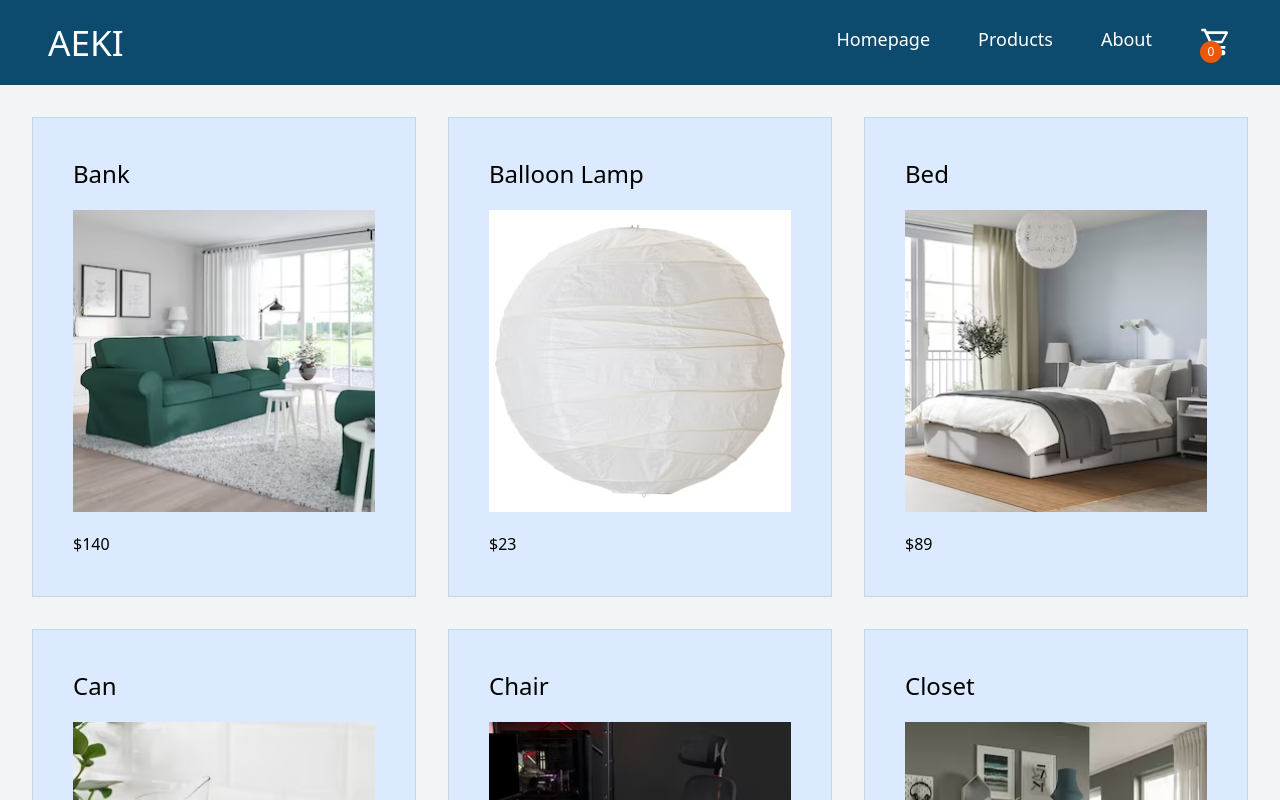
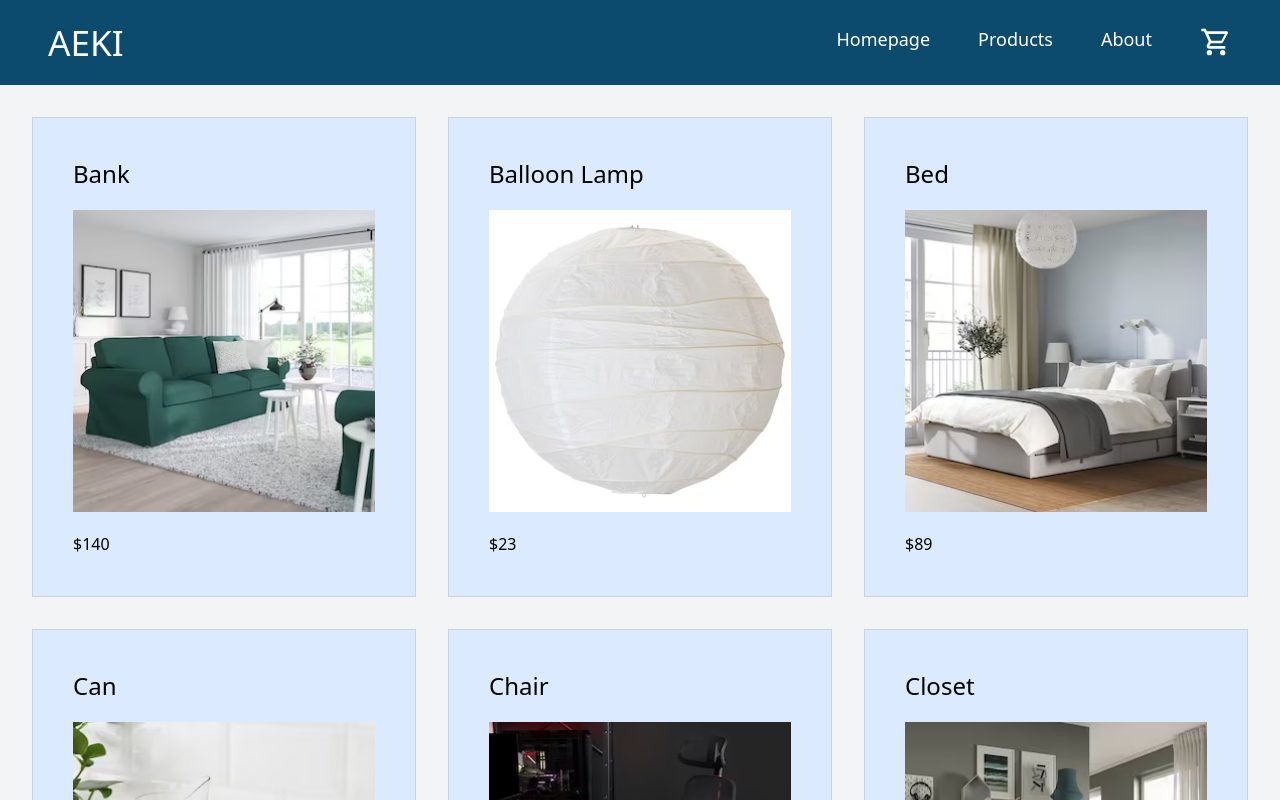
Before and after one commit to Japsier/shopping-cart-odin, a React (Create React App) app: page /products in a window 1280 px wide. Shown: the top 800 px of the page. Built offline with nearby package versions, Linux system fonts and the light colour scheme.

Commit message:
add some visual changes

```diff
--- a/src/Components/Header.js
+++ b/src/Components/Header.js
@@ -35,9 +35,13 @@ const Header = (props) => {
                         <svg className="w-8 h-8" viewBox="0 0 24 24">
                         <path fill="currentColor" d="M17,18A2,2 0 0,1 19,20A2,2 0 0,1 17,22C15.89,22 15,21.1 15,20C15,18.89 15.89,18 17,18M1,2H4.27L5.21,4H20A1,1 0 0,1 21,5C21,5.17 20.95,5.34 20.88,5.5L17.3,11.97C16.96,12.58 16.3,13 15.55,13H8.1L7.2,14.63L7.17,14.75A0.25,0.25 0 0,0 7.42,15H19V17H7C5.89,17 5,16.1 5,15C5,14.65 5.09,14.32 5.24,14.04L6.6,11.59L3,4H1V2M7,18A2,2 0 0,1 9,20A2,2 0 0,1 7,22C5.89,22 5,21.1 5,20C5,18.89 5.89,18 7,18M16,11L18.78,6H6.14L8.5,11H16Z" />
                         </svg>
-                        <div className="cartCounter">
+                        {counter > 0
+                        ?<div className="cartCounter">
                             <p>{counter}</p>
-                        </div>
+                         </div>
+                        :<div></div>
+                        }
+
                     </div>
                 </li>
 
--- a/src/Components/Products.js
+++ b/src/Components/Products.js
@@ -25,7 +25,6 @@ const Products = (props) => {
 
         return {name, price, img, id}
     }
-    const [cartCounter, setCartCounter] = useState(0)
     const [products, setProducts] = useState([
         createProduct("Bank", bank, "$140"),
         createProduct("Balloon Lamp", balloonLamp, "$23"),
@@ -42,8 +41,8 @@ const Products = (props) => {
 
 
     return (
-        <div className="main">
-            <div className="productDisplay">
+        <div className="main h-full">
+            <div className="productDisplay h-full">
                 {products.map((element) => {
                     return <Item
                             img={element.img}
--- a/src/Index.css
+++ b/src/Index.css
@@ -1,19 +1,21 @@
 @tailwind base;
 @tailwind components;
 @tailwind utilities;
+
+html {
+    height: 100%;
+}
 
 body {
     min-height: 100vh;
 }
 .root {
-    height: 100vh;
     background-size: cover;
 }
 .main {
     display: flex;
     flex-direction: column;
     align-items: center;
-    height: 100vh;
     width: 100%;
 }
 header {
@@ -26,6 +28,8 @@ header {
     padding-left: 3rem;
     padding-right: 3rem;
     font-size: 18px;
+    position: sticky;
+    top: 0;
 }
 .homepage {
 
@@ -49,10 +53,9 @@ ul {
 }
 .item:hover {
     cursor: pointer;
-    transform: scale(1.02);
+    box-shadow: rgba(100, 100, 111, 0.2) 0px 7px 29px 0px;
 }
 .item {
-    transition: all .2s ease-in-out;
     border: 1px solid #cbd5e1;
 }
 @media (min-width: 900px) {
```
Also changed, not shown: src/Components/Cart.js (added).
